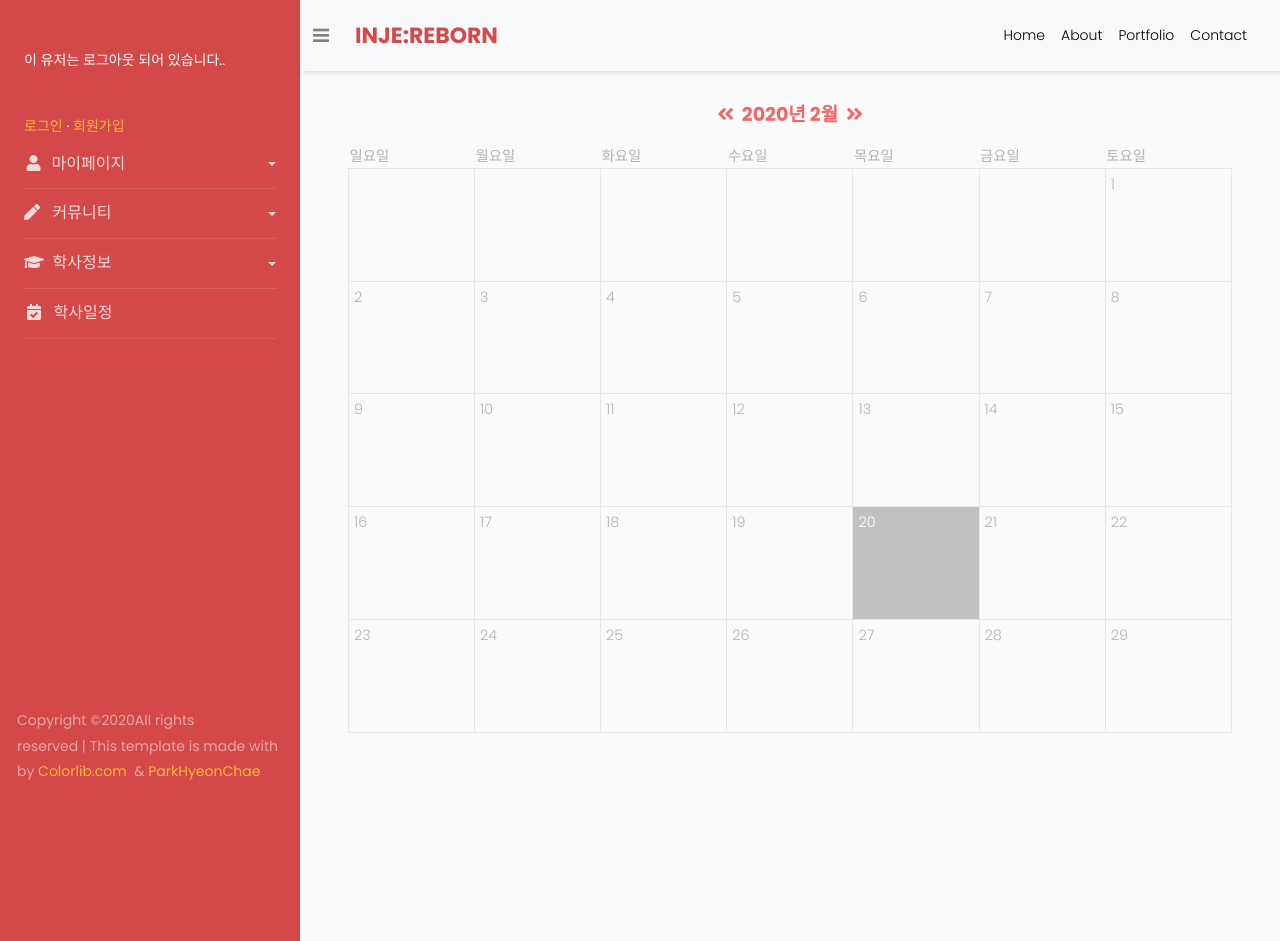
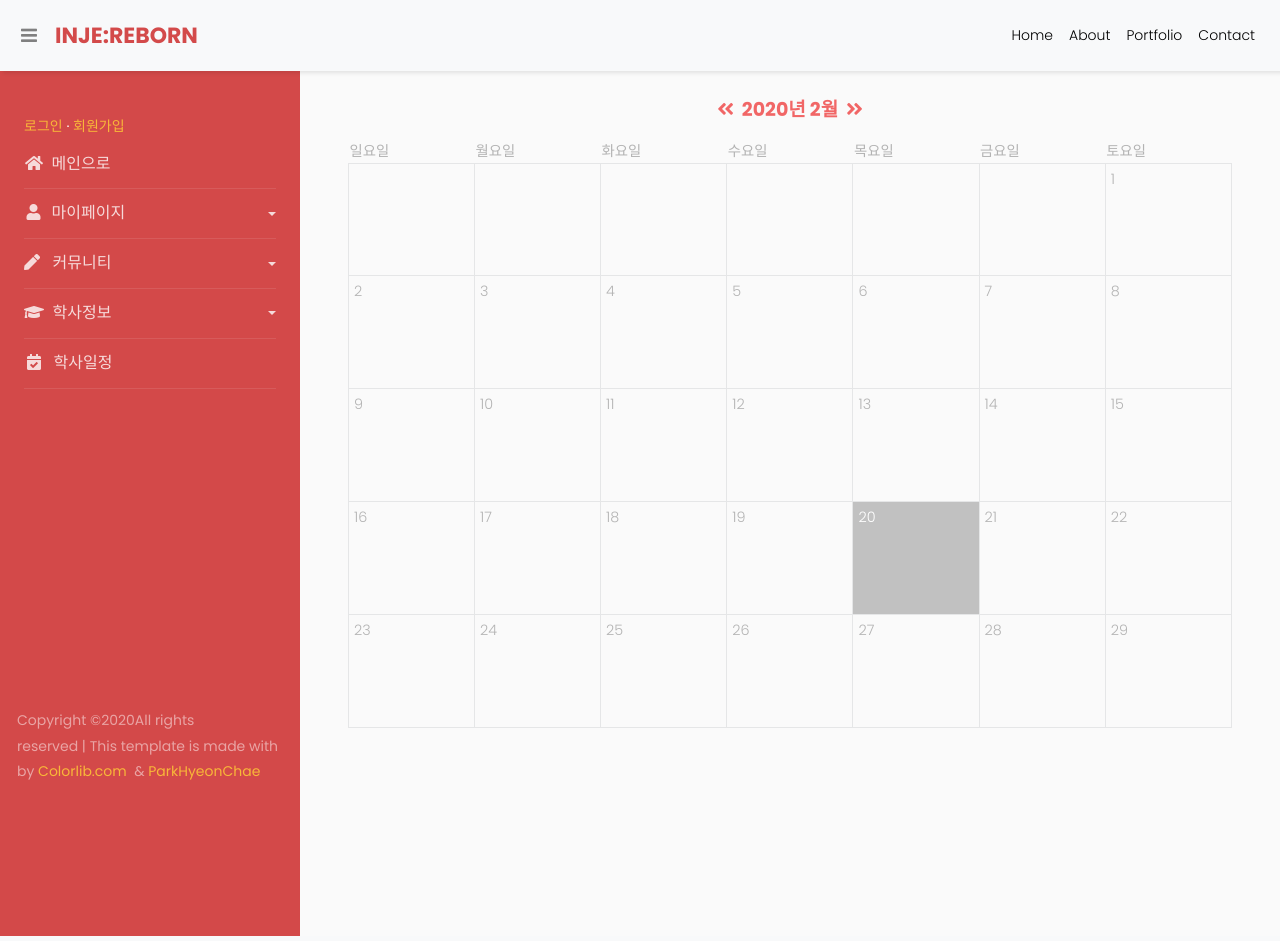
Before and after one commit to ParkHyeonChae/django-reborn-web, a Django app: template reborn_web/templates/calendar/calendar.html in a window 1280 px wide. Run offline with Django 3.2, Linux system fonts and the light colour scheme; the template is opened without the code that fills it, so the values that code supplies are empty; some libraries are stand-ins or nearby versions.

Commit message:
main 사이드바, 메뉴바 position fixed

```diff
--- a/reborn_web/static/css/calendar/calendar.css
+++ b/reborn_web/static/css/calendar/calendar.css
@@ -385,3 +388,20 @@ textarea {
 		left: 10px;
 	}
 }
+
+/*mdb input background color*/
+@-webkit-keyframes autofill {
+to {
+color: #666;
+background: transparent; } }
+
+@keyframes autofill {
+to {
+color: #666;
+background: transparent; } }
+
+input:-webkit-autofill {
+-webkit-animation-name: autofill;
+animation-name: autofill;
+-webkit-animation-fill-mode: both;
+animation-fill-mode: both; }
--- a/reborn_web/static/js/calendar/event.js
+++ b/reborn_web/static/js/calendar/event.js
@@ -110,17 +110,19 @@ function event_rectangle_clicked(event) {
 	event.stopPropagation();
 	closeEveBox(event);
 
-	$(".viewEveBoxName").text(event.target.innerHTML);
+	// $(".viewEveBoxName").text(event.target.innerHTML);
 	var event_id = event.target.id;
 	$("[id=" + event_id + "]").addClass("event-rectangle-select");
 	$("#viewEveBoxEveId").text(event_id);
 	$.getJSON("viewEvent/", {eventId: event_id}, function(data) {
+		$(".viewEveBoxName").text(data["event_name"]);
 		$(".viewTitle").text(data["event_name"]);
 		$(".viewLocation").text(data["location"]);
+		$(".viewDescription").text(data["description"]);
 
-		if (data["description"] != "") {
-			$(".viewDescription").text(data["description"]);
-		}
+		// if (data["description"] != "") {
+		// 	$(".viewDescription").text(data["description"]);
+		// }
 
 		var start_date = new Date(data["start_date"].replace(/-/g,'/'));
 		var day_num = start_date.getDay();
--- a/reborn_web/templates/calendar/calendar.html
+++ b/reborn_web/templates/calendar/calendar.html
@@ -6,13 +6,10 @@
 <!-- Font Awesome Icon -->
 <link rel="stylesheet" href="https://cdnjs.cloudflare.com/ajax/libs/font-awesome/5.8.2/css/all.min.css" />
 <link rel="stylesheet" type="text/css" href="{% static 'css/calendar/calendar.css' %}" />
-
-<!-- Material Design Bootstrap -->
-<link href="https://cdnjs.cloudflare.com/ajax/libs/mdbootstrap/4.11.0/css/mdb.min.css" rel="stylesheet">
 {% endblock %}
 
 {% block contents %}
-<div class="row justify-content-md-center" style="margin-top: 70px;">
+<div class="row justify-content-md-center" style="margin-top: 40px;">
 	<div id="right-area">
 		<div id="menu-bar" style="font-weight: bold;">
 			<i class="fas fa-angle-double-left" onclick="prevMonth();" style="cursor: pointer;"></i>&nbsp;
@@ -34,11 +31,13 @@
 			<div class="form-container">
 				<form id="addEventForm" onsubmit="updateEvent(event);">
 					<input type="text" id="eventId" value="" hidden>
+					<div class="md-form" style="margin-top: -1px;">
+						<input type="text" placeholder="제목" id="eventName" value="" required>
+					</div>
+					<div class="md-form">
+						<input type="text" placeholder="장소" id="eventLocation" value="">
+					</div>
 
-					<input type="text" placeholder="제목" id="eventName" value="" required>
-
-					<input type="text" placeholder="장소" id="eventLocation" value="">
-					<br>
 					<strong>시작일</strong><br>
 					<input type="date" id="eventStartDate" disabled="true" required>
 					<br>
@@ -47,16 +46,14 @@
 					<br>
 					<i class="far fa-check-square fa-lg" id="eventAllDay" onclick="allDay();"
 						style="color:black; cursor:pointer;"></i>
-					<span style="color:black; font-size: 13.5px;">하루종일</span>
-					<br><br>
+					<span style="color:black; font-size: 13.5px;">&nbsp;하루종일</span>
 					<div id="error"></div>
 					<strong>설명</strong><br>
-					<textarea id="eventDescription" cols="36" rows="6"></textarea>
+					<textarea id="eventDescription" cols="36" rows="4"></textarea>
 					<br>
 					<button id="eventCancelButton"
 						onclick="resetCloseEveBox(event);"><strong>취소</strong></button>
 					<input type="submit" id="eventSaveButton" value="저장">
-					<br><br>
 				</form>
 			</div>
 		</div>
@@ -64,21 +61,21 @@
 		<!--일정보기-->
 		<div id="viewEvent">
 			<span class="viewEveBoxName"></span>
+			<br>
 			<span id="viewEveBoxEveId"></span>
 			<span class="eveBoxClose" onclick="closeEveBox(event);"><i class="fas fa-times"></i></span>
-			<br><br>
+			<br>
 			<div class="viewEveLabel">제목</div>
 			<div class="viewTitle"></div><br>
 			<div class="viewEveLabel">장소</div>
 			<div class="viewLocation"></div><br>
 			<div class="viewEveLabel">설명</div>
 			<div class="viewDescription"></div>
+			<br><br>
 			{% if user.level == '0' or user.level == '1' %}
-			<br><br><br><br>
 			<button id="eventDeleteButton" onclick="deleteEve(event);"><strong>삭제</strong></button>
 			<button id="eventEditButton" onclick="editEve(event);"><strong>수정</strong></button>
 			{% endif %}
-			<br><br>
 		</div>
 	</div>
 </div>
--- a/reborn_web/templates/users/main_base.html
+++ b/reborn_web/templates/users/main_base.html
@@ -21,6 +21,10 @@
         integrity="sha384-JjSmVgyd0p3pXB1rRibZUAYoIIy6OrQ6VrjIEaFf/nJGzIxFDsf4x0xIM+B07jRM" crossorigin="anonymous">
     </script>
 
+    <!-- Material Design Bootstrap -->
+    <link href="https://cdnjs.cloudflare.com/ajax/libs/mdbootstrap/4.11.0/css/mdb.min.css" rel="stylesheet">
+    <!-- MDB core JavaScript -->
+    <script type="text/javascript" src="https://cdnjs.cloudflare.com/ajax/libs/mdbootstrap/4.11.0/js/mdb.min.js"></script>
 
     <!-- Font Awesome Icon -->
     <link rel="stylesheet" href="https://cdnjs.cloudflare.com/ajax/libs/font-awesome/5.8.2/css/all.min.css" />
@@ -36,18 +40,19 @@
         <!--사이드바-->
         <nav id="sidebar">
             <div id="side_hide">
-                <div style="text-align: right;">
+                <!-- <div style="text-align: right;"> -->
+                <div style="position:fixed; left: 273px; z-index:3;">
                     <!-- <button type="button" id="sidebarCollapseHide" class="btn btn-primary" onclick="hide()" style="margin-bottom: -50px;">
                         <i class="fa fa-chevron-left"></i>
                         <span class="sr-only">Toggle Menu</span>
                     </button> -->
                     <div id="sidebarCollapseHide" onclick="hide()"
-                        style="margin-top: 15px; margin-right:15px; margin-bottom: -30px; cursor: pointer">
+                        style="margin-top: 15px; margin-right:15px; margin-bottom: -30px; cursor: pointer;">
                         <i class="fa fa-chevron-left fa-lg"></i>
                     </div>
                 </div>
             </div>
-            <div class="p-4 pt-5">
+            <div class="p-4 pt-5" style="position: fixed; width:300px;">
                 {% if user.is_authenticated %}
                 {% if user.level == '0' %}
                 <span style="font-size: 22px;">{{ user.name }}</span> 님 환영합니다. (개발자)
@@ -74,6 +79,9 @@
                 <ul class="list-unstyled components mb-5">
                     <!-- <li class="active"> -->
                     <li>
+                        <a href="{% url 'users:main' %}"><i class="fas fa-home" style="margin-left:1px;"></i>&nbsp;&nbsp;메인으로</a>
+                    </li>
+                    <li>
                         <a href="#homeSubmenu" data-toggle="collapse" aria-expanded="false" class="dropdown-toggle"><i
                                 class="fas fa-user" style="margin:0 2.5px;"></i>&nbsp;&nbsp;마이페이지</a>
                         <ul class="collapse list-unstyled" id="homeSubmenu">
@@ -81,10 +89,10 @@
                                 <a href="{% url 'users:profile' %}"><i class="fas fa-user-cog"></i>&nbsp;&nbsp;프로필수정</a>
                             </li>
                             <li>
-                                <a href="{% url 'users:profile_post' %}"><i class="fas fa-user-edit"></i>&nbsp;&nbsp;작성한글</a>
+                                <a href="{% url 'users:profile_post' %}"><i class="fas fa-user-edit"></i>&nbsp;&nbsp;작성한 글</a>
                             </li>
                             <li>
-                                <a href="{% url 'users:profile_post' %}"><i class="fas fa-comments"></i>&nbsp;&nbsp;댓글단글</a>
+                                <a href="{% url 'users:profile_post' %}"><i class="fas fa-comments"></i>&nbsp;&nbsp;댓글단 글</a>
                             </li>
                         </ul>
                     </li>
@@ -150,9 +158,10 @@
 
         <!-- 메뉴  -->
         <div id="content" class="p-5">
-            <nav class="navbar navbar-expand-lg navbar-light bg-light" style="margin:-48px;">
+            <nav class="navbar navbar-expand-lg navbar-light bg-light" id="navbar" style="margin:-48px; position:fixed; left:348px; right:40px; z-index:2;">
+            <!-- <nav class="navbar navbar-expand-lg navbar-light bg-light" style="margin:-48px;"> -->
                 <!--사이드바 보기 버튼-->
-                <div id="side_show" style="position:absolute; z-index: 1; cursor: pointer; margin-left: 3px;">
+                <div id="side_show" style="position:absolute; z-index: 1; cursor: pointer; margin-left: 11px;">
                     <div id="sidebarCollapseShow" onclick="show()" hidden>
                         <i class="fa fa-bars fa-lg"></i>
                         <span class="sr-only">Toggle Menu</span>
@@ -171,8 +180,7 @@
                     </button>
 
                     <div class="collapse navbar-collapse" id="navbarSupportedContent">
-                        <a href="/"
-                            style="margin-left: 30px; font-size: 22px; font-weight: bold; color:#d14040f2; cursor: pointer;">INJE:REBORN</a>
+                        <a href="/" style="margin-left: 30px; font-size: 22px; font-weight: bold; color:#d14040f2; cursor: pointer; left:20">INJE:REBORN</a>
                         <ul class="nav navbar-nav ml-auto">
                             <!-- <li class="nav-item active"> -->
                             <li class="nav-item">
@@ -201,6 +209,9 @@
             // document.getElementById("sidebar").setAttribute('class','active')
             document.getElementById('sidebarCollapseShow').removeAttribute('hidden')
             document.getElementById('sidebarCollapseHide').setAttribute('hidden', '')
+            $('#navbar').css({
+                left: "48px",
+            });
         }
 
         (function ($) {
@@ -222,12 +233,20 @@
             $('#sidebar').toggleClass('active');
             document.getElementById('sidebarCollapseShow').removeAttribute('hidden')
             document.getElementById('sidebarCollapseHide').setAttribute('hidden', '')
+            $('#navbar').css({
+                left: "48px",
+                transition: "0.3s"
+            });
         };
 
         function show() {
             $('#sidebar').toggleClass('active');
             document.getElementById('sidebarCollapseShow').setAttribute('hidden', '')
             document.getElementById('sidebarCollapseHide').removeAttribute('hidden')
+            $('#navbar').css({
+                left: "348px",
+                transition: "0.3s"
+            });
         };
     </script>
 
```
Also changed, not shown: other parts of reborn_web/static/css/calendar/calendar.css (+20 -17 lines), reborn_web/templates/users/main.html (+6 -6 lines).
